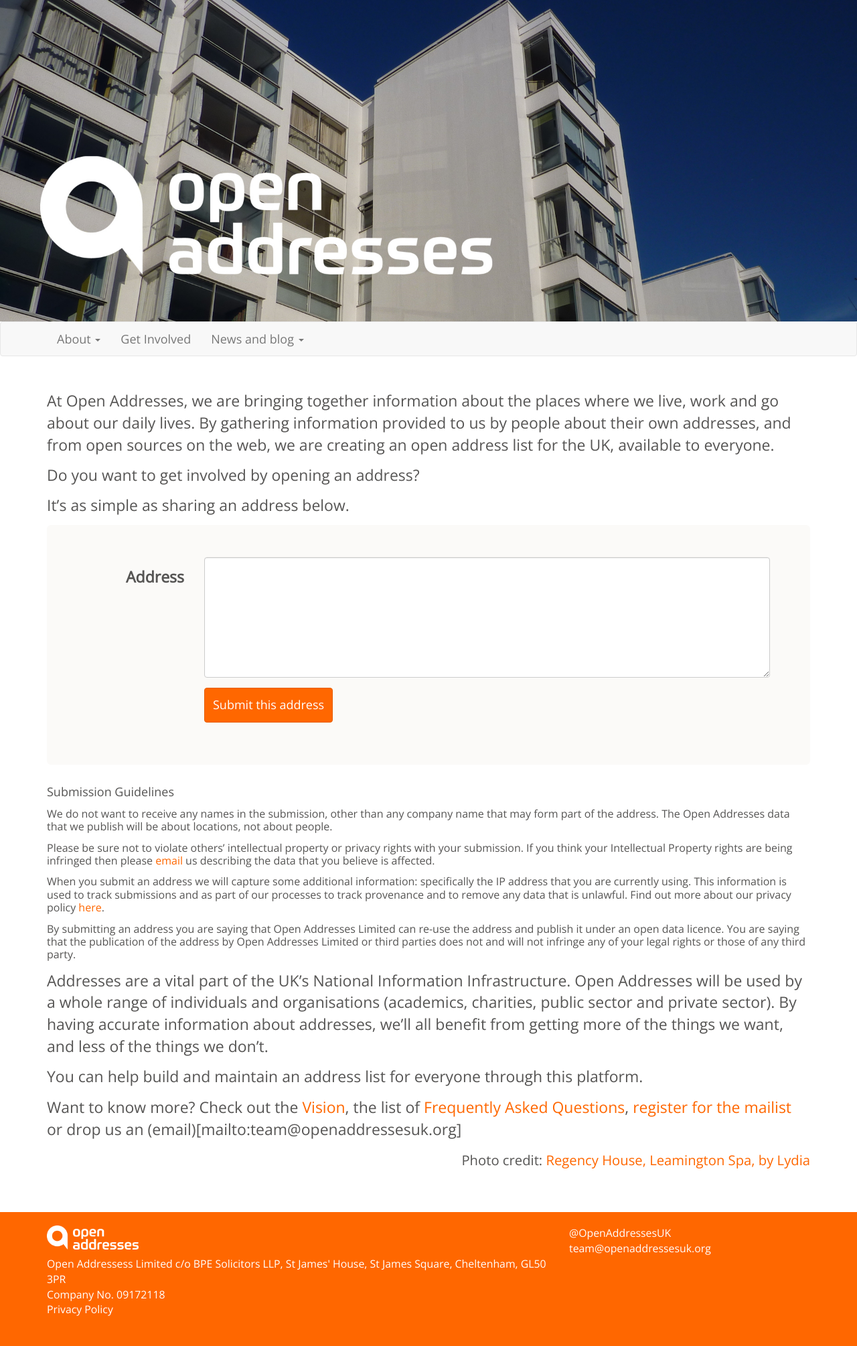
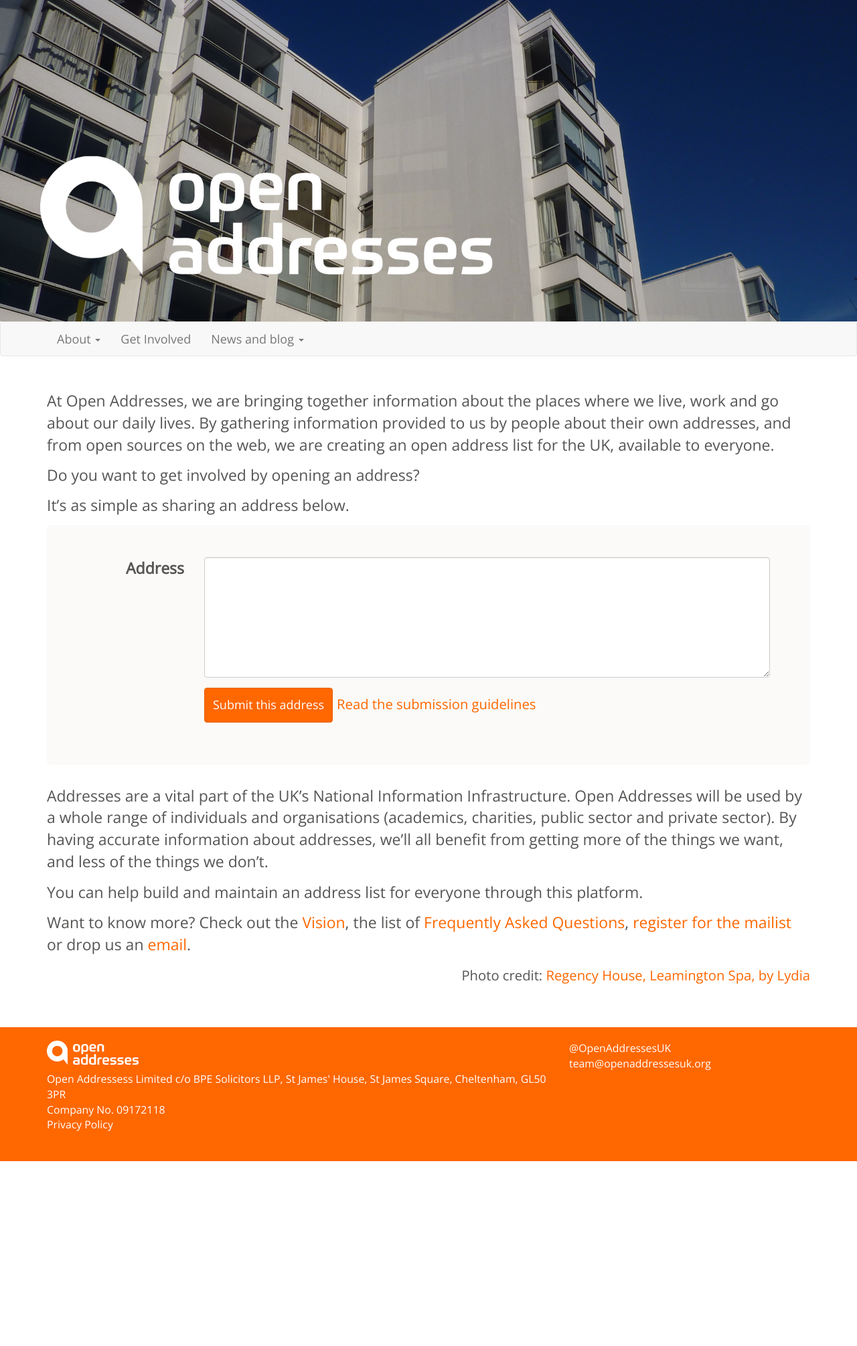
Before and after one commit to OpenAddressesUK/OLD_openaddressesuk.github.io, a Jekyll site: the page built from index.md, in a window 1280 px wide. Shown: the whole page at 67% size. Built offline with Jekyll 4.4.1, drawn with Linux system fonts in a browser that asks for light colours; nearby versions of some CDN libraries; after the commit the page ends 1734 px from its top, so only the background shows below that.

Commit message:
submission guidelines appearance fixes

```diff
--- a/_includes/submission_form.html
+++ b/_includes/submission_form.html
@@ -2,7 +2,7 @@
 var submitted=false;
 </script>
 <div class="jumbotron">
-<form action="http://powerful-depths-1407.herokuapp.com/" method="post" class="form-horizontal" role="form">
+<form action="http://powerful-depths-1407.herokuapp.com/" method="post" class="form-horizontal submission-form" role="form">
 
   <div class="form-group">
     <label for="address" class="col-sm-2 control-label">Address</label>
@@ -26,8 +26,26 @@ var submitted=false;
   <div class="form-group">
     <div class="col-sm-offset-2 col-sm-10">
       <button type="submit" class="btn btn-primary">Submit this address</button>
+      <a data-toggle="collapse" data-target="#submission-guidelines"><small>Read the submission guidelines</small></a>
+    </div>
+  </div>
+  <div id="submission-guidelines" class="form-group collapse">
+    <label class="col-sm-2 control-label">Guidelines</label>
+    <div class="col-sm-10 smallprint">
+      <p>
+        We do not want to receive any names in the submission, other than any company name that may form part of the address. The Open Addresses data that we publish will be about locations, not about people.
+      </p>
+      <p>
+        Please be sure not to violate others' intellectual property or privacy rights with your submission. If you think your Intellectual Property rights are being infringed then please <a href="mailto:team@openaddressesuk.org">email us</a> describing the data that you believe is affected.
+      </p>
+      <p>
+        When you submit an address we will capture some additional information: specifically the IP address that you are currently using. This information is used to track submissions and as part of our processes to track provenance and to remove any data that is unlawful. Find out more about our <a href="/about/data/privacy">privacy policy</a>.
+      </p>
+      <p>
+        By submitting an address you are saying that Open Addresses Limited can re-use the address and publish it under an open data licence. You are saying that the publication of the address by Open Addresses Limited or third parties does not and will not infringe any of your legal rights or those of any third party.
+      </p>
     </div>
   </div>
 
-</form>
+  </form>
 </div>
--- a/assets/application.scss
+++ b/assets/application.scss
@@ -75,6 +75,14 @@ h1 {
   }
 }
 
+.submission-form.form-horizontal .control-label {
+  padding-top: 0;
+}
+
+.smallprint p {
+  font-size: $font-size-small;
+}
+
 .footer {
   position: absolute;
   bottom: 0;
--- a/index.md
+++ b/index.md
@@ -10,19 +10,8 @@ It’s as simple as sharing an address below.
 
 {% include submission_form.html %}
 
-##### Submission Guidelines
-
-###### We do not want to receive any names in the submission, other than any company name that may form part of the address. The Open Addresses data that we publish will be about locations, not about people.
-
-###### Please be sure not to violate others' intellectual property or privacy rights with your submission. If you think your Intellectual Property rights are being infringed then please [email](mailto:team@openaddressesuk.org) us describing the data that you believe is affected.
-
-###### When you submit an address we will capture some additional information: specifically the IP address that you are currently using. This information is used to track submissions and as part of our processes to track provenance and to remove any data that is unlawful. Find out more about our privacy policy [here](/about/data/privacy).
-
-###### By submitting an address you are saying that Open Addresses Limited can re-use the address and publish it under an open data licence. You are saying that the publication of the address by Open Addresses Limited or third parties does not and will not infringe any of your legal rights or those of any third party.
-
-
 Addresses are a vital part of the UK’s National Information Infrastructure. Open Addresses will be used by a whole range of individuals and organisations (academics, charities, public sector and private sector). By having accurate information about addresses, we'll all benefit from getting more of the things we want, and less of the things we don’t.
 
 You can help build and maintain an address list for everyone through this platform.
 
-Want to know more? Check out the [Vision](about/data/), the list of [Frequently Asked Questions](about/data/faq/), [register for the mailist](/about/get-involved/) or drop us an (email)[mailto:team@openaddressesuk.org]
+Want to know more? Check out the [Vision](about/data/), the list of [Frequently Asked Questions](about/data/faq/), [register for the mailist](/about/get-involved/) or drop us an [email](mailto:team@openaddressesuk.org).
```
